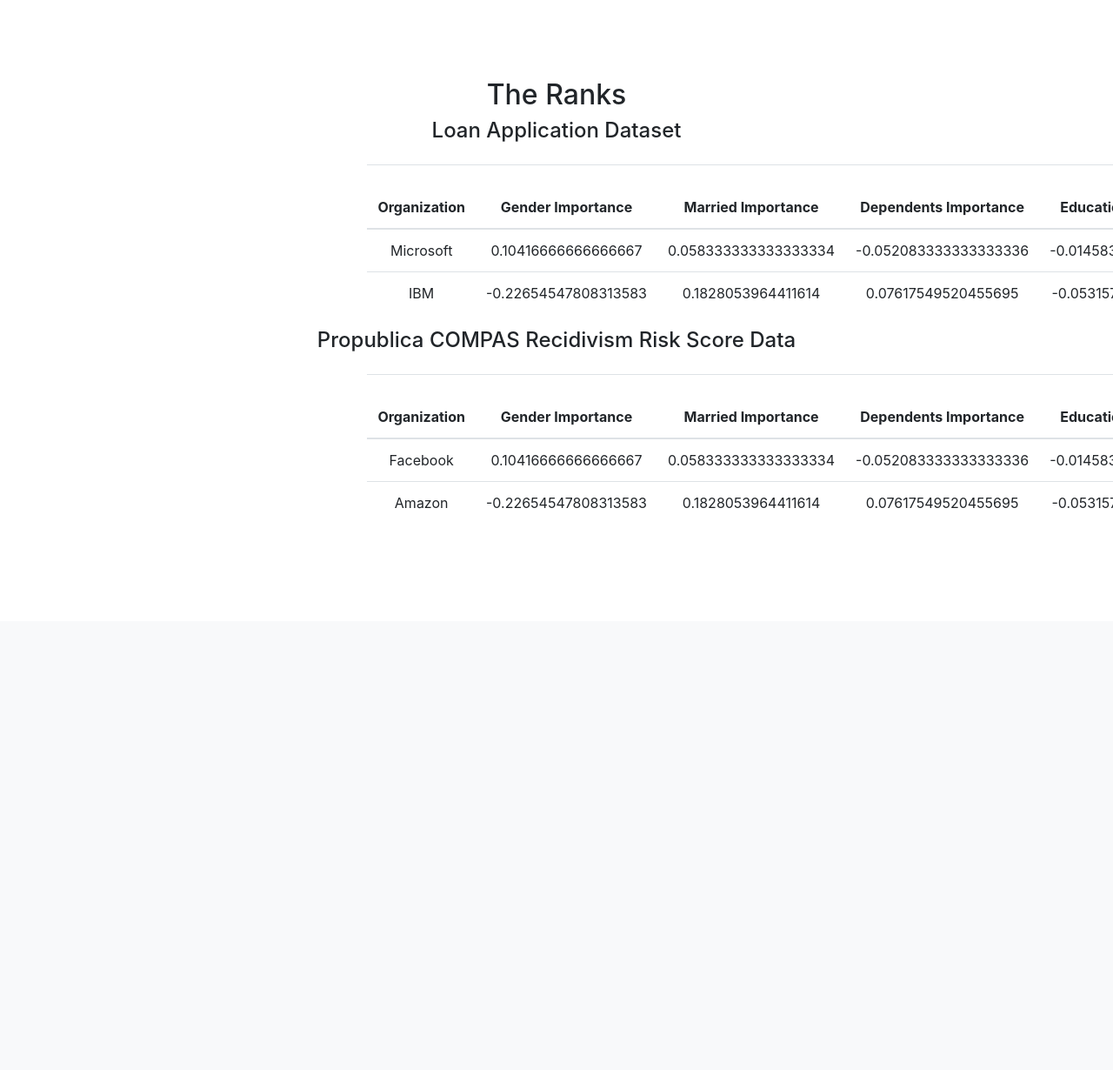
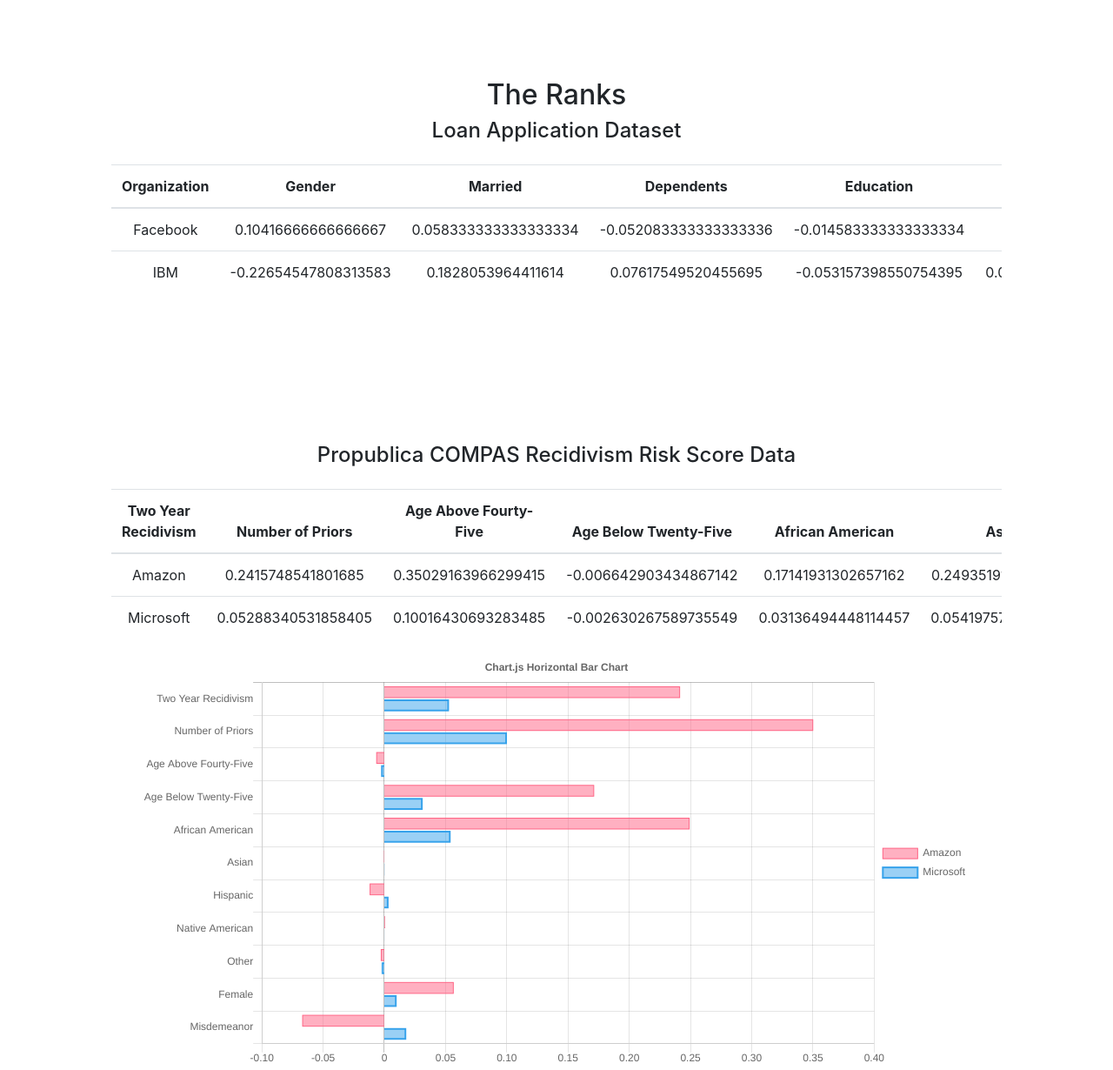
Before and after one commit to rachelsterneck/eval-ml, a Flask app: page /ranking in a window 1280 px wide. Shown: the part 86-1316 px from the top of the page at 87% size. Before the commit the page ends 671 px from the top, so only its background shows below. Run offline with Flask 2, Linux system fonts and the light colour scheme; a map, chart or similar area stays blank; some libraries are stand-ins or nearby versions.

Commit message:
end of hackathon

```diff
--- a/app.py
+++ b/app.py
@@ -33,43 +33,14 @@
         # User is requesting the form
         return render_template('form.html')
     elif request.method == 'POST':
-        #data = pd.read_csv(request.files['datafile'])
-        #model_pickle = request.files['modelfile']
-        #model = pickle.load(model_pickle)
-
-        ### TEMP
-
-        loans_data = pd.read_csv(
-            filepath_or_buffer="test_data/full_data_loans.csv")
-
-        loans_data = loans_data.drop("Loan_ID", 1)
-        cat_list = ['Gender', 'Married', 'Dependents', 'Education', 'Self_Employed', "Property_Area", "Loan_Status"]
-        for name in cat_list:
-            loans_data[name] = loans_data[name].astype('category')
-
-        loans_data = loans_data.dropna()
-
-        cat_columns = loans_data.select_dtypes(['category']).columns
-        loans_data[cat_columns] = loans_data[cat_columns].apply(lambda x: x.cat.codes)
-
-        y = loans_data.Loan_Status.values
-        loans_data = loans_data.drop("Loan_Status", 1)
-
-
-        #loans_data.to_csv('../test_data/loans.csv', index=False)
-
-        model = AdaBoostRegressor()
-        model_name = "LogisticRegression"
-
-        # train model
-        model.fit(loans_data.values, y)
-
-        ### TEMP
+        data = pd.read_csv(request.files['datafile'])
+        model_pickle = request.files['modelfile']
+        model = pickle.load(model_pickle)
 
         #  call audit model with model
-        importances, _ = audit_model(model.predict, loans_data)
-        print('printing importances')
-        print(importances)
+        importances, _ = audit_model(model.predict, data)
+        # print('printing importances')
+        # print(importances)
 
         importances_dict = {}
         for key, value in dict(importances).items():
--- a/templates/ranking.html
+++ b/templates/ranking.html
@@ -5,14 +5,17 @@
     <meta name="viewport" content="width=device-width, initial-scale=1">
     <link rel="stylesheet" href="https://stackpath.bootstrapcdn.com/bootstrap/4.5.0/css/bootstrap.min.css" integrity="sha384-9aIt2nRpC12Uk9gS9baDl411NQApFmC26EwAOH8WgZl5MYYxFfc+NcPb1dKGj7Sk" crossorigin="anonymous">
     <link rel="stylesheet" href="{{ url_for('static', filename='general.css')}}">
-    <link rel="stylesheet" href="{{ url_for('static', filename='chart.js')}}">
+    <script src="{{ url_for('static', filename='Chart.js')}}"></script>
+    <script src="{{ url_for('static', filename='util.js')}}"></script>
+
 
     <style>
         #tble {
             text-align:center;
             margin-left:auto;
             margin-right:auto;
-            padding-left:33%;
+            padding-left:10%;
+            padding-right: 10%;
         }
     </style>
 </head>
@@ -30,7 +33,7 @@
         <div class="collapse navbar-collapse flex-row-reverse " id="navbarNavAltMarkup" >
             <div class="navbar-nav">
                 <a class="nav-item nav-link" style="font-size:22px;"  href="form.html">Home <span class="sr-only">(current)</span></a>
-                <a class="nav-item nav-link" style="font-size:22px;" active" href="ranking.hmtl">Ranking</a>
+                <a class="nav-item nav-link" style="font-size:22px;" active href="ranking.hmtl">Ranking</a>
             </div>
         </div>
     </nav>
@@ -44,23 +47,23 @@
                     <thead>
                         <tr>
                             <th>Organization</th>
-                            <th>Gender Importance </th>
-                            <th>Married Importance</th>
-                            <th>Dependents Importance</th>
-                            <th>Education Importance</th>
-                            <th>Self Employed Importance</th>
-                            <th>Applicant Income Importance</th>
-                            <th>Coapplicaent Income Importance</th>
-                            <th>Loan Amount Term Importance</th>
-                            <th>Credit History Importance</th>
-                            <th>Property Area Importance</th>
+                            <th>Gender </th>
+                            <th>Married</th>
+                            <th>Dependents</th>
+                            <th>Education</th>
+                            <th>Self Employed</th>
+                            <th>Applicant Income</th>
+                            <th>Coapplicaent Income</th>
+                            <th>Loan Amount Term</th>
+                            <th>Credit History</th>
+                            <th>Property Area</th>
                         </tr>
                     </thead>
                     <tbody>
 
                         <tr>
                             <td>
-                                Microsoft
+                                Facebook
                             </td>
                             <td>0.10416666666666667</td>
                             <td>0.058333333333333334</td>
@@ -94,58 +97,138 @@
                     </tbody>
                 </table>
             </div>
+
+        <div id="container" style="width: 75%; margin-left: auto; margin-right: auto;">
+            <canvas style="margin-left: auto; margin-right: auto;" id="canvas1"></canvas>
+        </div>
+
+
+        <script>
+		var color = Chart.helpers.color;
+		var horizontalBarChartData1 = {
+			labels: ['Gender', 'Married', 'Dependents', 'Education', 'Self-Employed', 'Applicant Income', 'Coapplicant Income', 'Loan Amount', 'Loan Amount Term', 'Credit History', 'Property Area'],
+			datasets: [{
+				label: 'Facebook',
+				backgroundColor: color(window.chartColors.red).alpha(0.5).rgbString(),
+				borderColor: window.chartColors.red,
+				borderWidth: 1,
+
+				data: [
+                    0.110416666666666667,
+                    0.058333333333333334,
+                    -0.052083333333333336,
+                    -0.014583333333333334,
+                    -0.01875,
+                    -0.0375,
+                    -0.016666666666666666,
+                    -0.08125,
+                    -0.1312,
+                    0.4,
+                    -0.08333333333333333,
+				]
+			}, {
+				label: 'IBM',
+				backgroundColor: color(window.chartColors.blue).alpha(0.5).rgbString(),
+				borderColor: window.chartColors.blue,
+				data: [
+                    -0.22654547808313583,
+                    0.1828053964411614,
+                    0.07617549520455695,
+                    -0.053157398550754395,
+                    0.032526317862067146,
+                    -0.05564600263189827,
+                    -0.03106582412466198,
+                    -0.16868020766961472,
+                    -0.25221427316577766,
+                    0.26891234005038683,
+                    0.19016161886128913,
+				]
+			}]
+
+		};
+
+		window.onload = function() {
+			var ctx = document.getElementById('canvas1').getContext('2d');
+			window.myHorizontalBar1 = new Chart(ctx, {
+				type: 'horizontalBar',
+				data: horizontalBarChartData1,
+				options: {
+					indexAxis: 'y',
+					// Elements options apply to all of the options unless overridden in a dataset
+					// In this case, we are setting the border of each horizontal bar to be 2px wide
+					elements: {
+						rectangle: {
+							borderWidth: 2,
+						}
+					},
+					responsive: true,
+					legend: {
+						position: 'right',
+					},
+					title: {
+						display: true,
+						text: 'Feature Importance Comparison'
+					}
+				}
+			});
+
+		};
+
+        </script>
+
+            <div class="clearfloat"></div>
             <h4 style="text-align:center">Propublica COMPAS Recidivism Risk Score Data</h4>
             <div id="tble">
 
                 <table class="table table-hover table-responsive mt-4">
                     <thead>
                         <tr>
-                            <th>Organization</th>
-                            <th>Gender Importance </th>
-                            <th>Married Importance</th>
-                            <th>Dependents Importance</th>
-                            <th>Education Importance</th>
-                            <th>Self Employed Importance</th>
-                            <th>Applicant Income Importance</th>
-                            <th>Coapplicaent Income Importance</th>
-                            <th>Loan Amount Term Importance</th>
-                            <th>Credit History Importance</th>
-                            <th>Property Area Importance</th>
+                            <th>Two Year Recidivism</th>
+                            <th>Number of Priors </th>
+                            <th>Age Above Fourty-Five</th>
+                            <th>Age Below Twenty-Five</th>
+                            <th>African American</th>
+                            <th>Asian</th>
+                            <th>Hispanic</th>
+                            <th>Native American</th>
+                            <th>Other</th>
+                            <th>Female</th>
+                            <th>Misdemeanor</th>
                         </tr>
                     </thead>
                     <tbody>
 
                         <tr>
                             <td>
-                                Facebook
+                                Amazon
                             </td>
-                            <td>0.10416666666666667</td>
-                            <td>0.058333333333333334</td>
-                            <td>-0.052083333333333336</td>
-                            <td>-0.014583333333333334</td>
-                            <td>-0.01875</td>
-                            <td>-0.0375</td>
-                            <td>-0.016666666666666666</td>
-                            <td>-0.08125</td>
-                            <td>-0.13125</td>
-                            <td>0.4</td>
-                            <td>-0.08333333333333333</td>
+                            <td>0.2415748541801685</td>
+                            <td>0.35029163966299415</td>
+                            <td>-0.006642903434867142</td>
+                            <td>0.17141931302657162</td>
+                            <td>0.24935191186001296</td>
+                            <td>-0.0003240440699935191</td>
+                            <td>-0.011989630589760207</td>
+                            <td>0.0006480881399870382</td>
+                            <td>-0.002916396629941672</td>
+                            <td>0.056707712248865845</td>
+                            <td>-0.06707712248865846</td>
                         </tr>
                         <tr>
                             <td>
-                                Amazon
+                                Microsoft
                             </td>
-                            <td>-0.22654547808313583</td>
-                            <td>0.1828053964411614</td>
-                            <td>0.07617549520455695</td>
-                            <td>-0.053157398550754395</td>
-                            <td>0.032526317862067146</td>
-                            <td>-0.05564600263189827</td>
-                            <td>-0.03106582412466198</td>
-                            <td>-0.16868020766961472</td>
-                            <td>-0.25221427316577766</td>
-                            <td>0.26891234005038683</td>
-                            <td>0.19016161886128913</td>
+                            <td>0.05288340531858405</td>
+                            <td>0.10016430693283485</td>
+                            <td>-0.002630267589735549</td>
+                            <td>0.03136494448114457</td>
+                            <td>0.05419757073128353</td>
+                            <td>0.00016575566995030927</td>
+                            <td>0.0034817441146152922</td>
+                            <td>.00007378229791444903</td>
+                            <td>-0.002191102153403963</td>
+                            <td>0.01011240900880318</td>
+                            <td>0.01796400786627118</td>
                         </tr>
 
                     </tbody>
@@ -154,5 +237,81 @@
 
 
             </div>
+            <div id="container" style="width: 75%; margin-left: auto; margin-right: auto;">
+                <canvas style="margin-left: auto; margin-right: auto;" id="canvas2"></canvas>
+            </div>
+
+
+            <script>
+            var color = Chart.helpers.color;
+            var horizontalBarChartData2 = {
+                labels: ['Two Year Recidivism', 'Number of Priors', 'Age Above Fourty-Five', 'Age Below Twenty-Five', 'African American', 'Asian',
+                    'Hispanic', 'Native American', 'Other', 'Female', 'Misdemeanor'],
+                datasets: [{
+                    label: 'Amazon',
+                    backgroundColor: color(window.chartColors.red).alpha(0.5).rgbString(),
+                    borderColor: window.chartColors.red,
+                    borderWidth: 1,
+
+                    data: [0.2415748541801685,
+                            0.35029163966299415,
+                            -0.006642903434867142,
+                            0.17141931302657162,
+                            0.24935191186001296,
+                            -0.0003240440699935191,
+                            -0.011989630589760207,
+                            0.0006480881399870382,
+                            -0.002916396629941672,
+                            0.056707712248865845,
+                            -0.06707712248865846,
+                    ]
+                }, {
+                    label: 'Microsoft',
+                    backgroundColor: color(window.chartColors.blue).alpha(0.5).rgbString(),
+                    borderColor: window.chartColors.blue,
+                    data: [0.05288340531858405,
+                            0.10016430693283485,
+                            -0.00263026758973554,
+                            0.03136494448114457,
+                            0.05419757073128353,
+                            0.00016575566995030927,
+                            0.0034817441146152922,
+                            .00007378229791444903,
+                            -0.002191102153403963,
+                            0.01011240900880318,
+                            0.01796400786627118,
+                            ]
+                }]
+
+            };
+
+            window.onload = function() {
+                var ctx = document.getElementById('canvas2').getContext('2d');
+                window.myHorizontalBar2 = new Chart(ctx, {
+                    type: 'horizontalBar',
+                    data: horizontalBarChartData2,
+                    options: {
+                        indexAxis: 'y',
+                        // Elements options apply to all of the options unless overridden in a dataset
+                        // In this case, we are setting the border of each horizontal bar to be 2px wide
+                        elements: {
+                            rectangle: {
+                                borderWidth: 2,
+                            }
+                        },
+                        responsive: true,
+                        legend: {
+                            position: 'right',
+                        },
+                        title: {
+                            display: true,
+                            text: 'Chart.js Horizontal Bar Chart'
+                        }
+                    }
+                });
+
+            };
+
+            </script>
 </body>
 </html>
```
Also changed, not shown: templates/result.html (+4 -7 lines).
